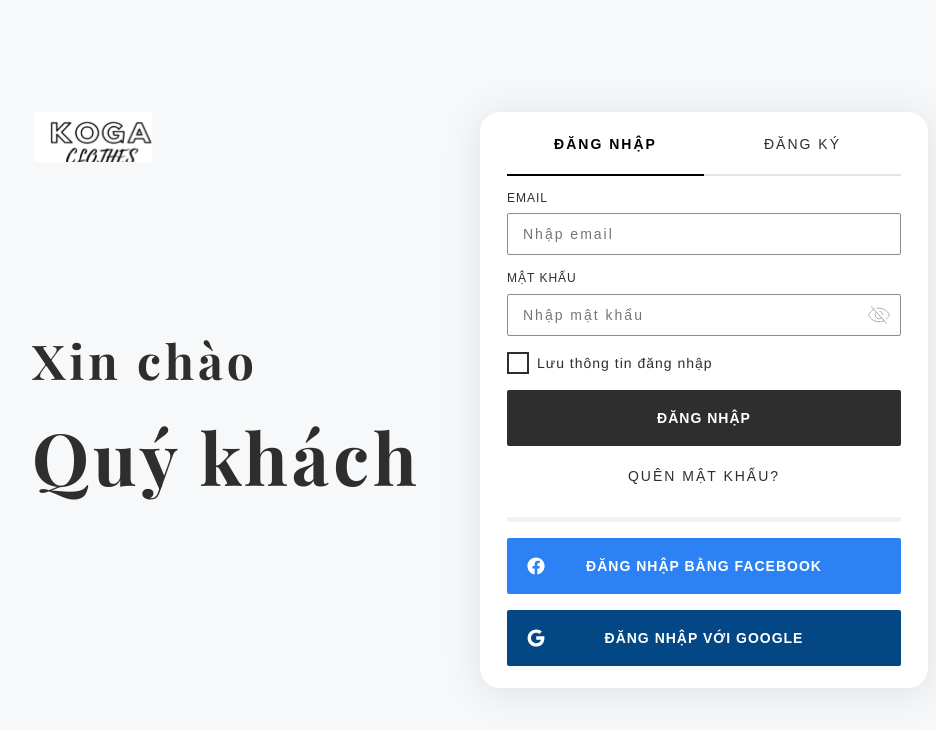
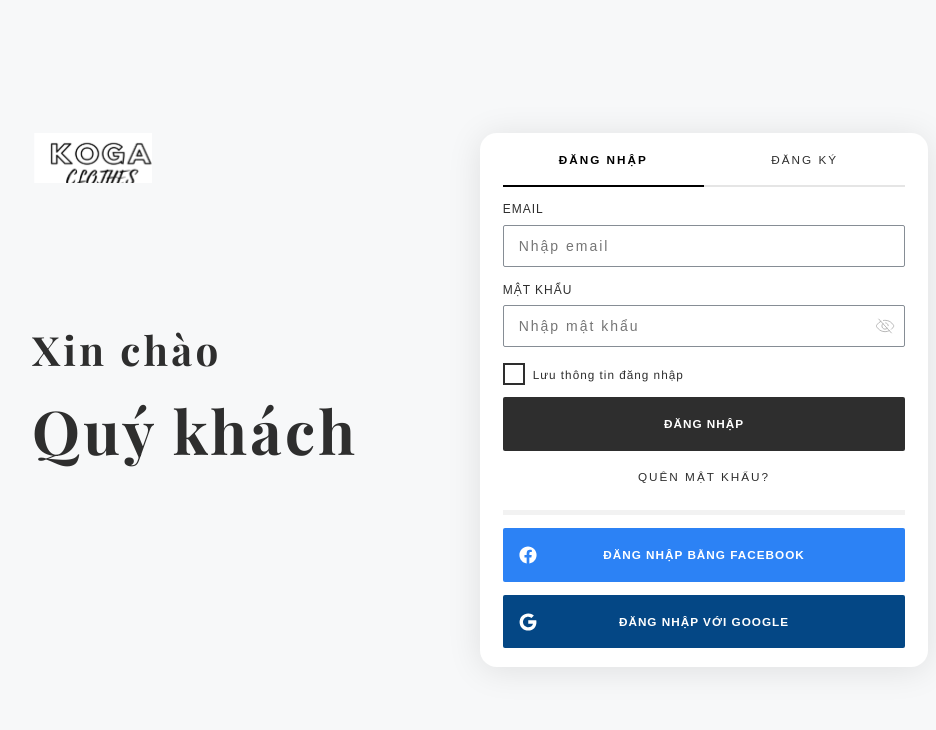
Before and after one commit to chuthuong2004/Ecommerce-admin, a React (Create React App) app: page /dang-nhap in a window 1280 px wide. Shown: the top 730 px of the page, without its empty margins (160-1096 px from the left). Built offline with nearby package versions, Linux system fonts and the light colour scheme; no server answers; a web font is replaced by a local one.

Commit message:
update css

```diff
--- a/src/components/GlobalStyles/GlobalStyles.scss
+++ b/src/components/GlobalStyles/GlobalStyles.scss
@@ -1,8 +1,8 @@
 @import 'normalize.css';
 @import url('https://fonts.googleapis.com/css2?family=Inter:wght@100;200;300;400;500;600;700;800;900&family=Playfair+Display:ital,wght@0,600;0,700;0,800;1,600;1,700&display=swap');
 @import url('https://rsms.me/inter/inter.css');
-@import "~slick-carousel/slick/slick.css";
-@import "~slick-carousel/slick/slick-theme.css";
+@import '~slick-carousel/slick/slick.css';
+@import '~slick-carousel/slick/slick-theme.css';
 :root {
   --primary: #2e2e2e;
   --secondary: #fe8ce5;
@@ -50,12 +50,12 @@
 }
 
 html {
-    font-size: 62.5%;
+  font-size: 52.5%;
 }
 
 body {
   font-family: 'Inter', sans-serif;
-    font-size: 1.6rem;
+  font-size: 1.4rem;
   line-height: 1.5;
   text-rendering: optimizeSpeed;
   color: var(--primary);
@@ -125,7 +125,7 @@ body {
   .tippy-content {
     padding: 8px 9px;
   }
-    .tippy-box[data-placement^='bottom']>.tippy-arrow:before {
+  .tippy-box[data-placement^='bottom'] > .tippy-arrow:before {
     top: -8px;
   }
 }
--- /dev/null
+++ b/src/components/index.ts
@@ -0,0 +1,3 @@
+export { default as Button } from './Button';
+export { default as SearchInput } from './SearchInput';
+export { default as Conversation } from './Conversation';
--- a/src/layouts/DefaultLayout/DefaultLayout.tsx
+++ b/src/layouts/DefaultLayout/DefaultLayout.tsx
@@ -45,7 +45,7 @@ const DefaultLayout: React.FC<Props> = ({ children }) => {
       <div className={cx('right')}>
         <HeaderContent />
         <div className={cx('content')}> {children} </div>
-        <FooterContent />
+        {pathname !== config.routes.chat && <FooterContent />}
       </div>
     </div>
   );
--- a/src/layouts/components/FooterContent/FooterContent.module.scss
+++ b/src/layouts/components/FooterContent/FooterContent.module.scss
@@ -1,3 +1,5 @@
 .container {
+  background-color: red;
+  height: 3rem;
   padding: 15px 24px 24px;
 }
--- a/src/layouts/components/HeaderContent/HeaderContent.module.scss
+++ b/src/layouts/components/HeaderContent/HeaderContent.module.scss
@@ -3,6 +3,7 @@
   justify-content: space-between;
   align-items: center;
   background-color: #f5f4fe;
+  background-color: red;
   gap: 70px;
   padding: 2rem;
   position: fixed;
--- a/src/layouts/components/HeaderContent/HeaderContent.tsx
+++ b/src/layouts/components/HeaderContent/HeaderContent.tsx
@@ -1,22 +1,12 @@
 import classNames from 'classnames/bind';
 import styles from './HeaderContent.module.scss';
-// import ScrollToTop from '../components/ScrollToTop';
-import { useLocation, useParams } from 'react-router-dom';
-import React, { useEffect, ReactNode } from 'react';
-import SearchInput from '../../../components/SearchInput';
-import Button from '../../../components/Button';
-import {
-  BellIcon,
-  CameraIcon,
-  MessageIcon,
-  PlusIcon,
-  PlusStrongIcon,
-} from '../../../components/Icons';
+import { CameraIcon, MessageIcon, PlusStrongIcon } from '../../../components/Icons';
+import { Button, SearchInput } from '../../../components';
 const cx = classNames.bind(styles);
 const HeaderContent = () => {
   return (
     <div className={cx('container')}>
-      <h3 className={cx('title')}>Tổng quan</h3>
+      <h3 className={cx('title')}>Tin nhắn</h3>
       <div className={cx('search')}>
         <SearchInput loading={false} value="" onChange={() => {}} handleClearInput={() => {}} />
       </div>
--- a/src/pages/Chat/Chat.module.scss
+++ b/src/pages/Chat/Chat.module.scss
@@ -1,5 +1,8 @@
 .chat {
   display: flex;
+  background-color: blue;
+  height: calc(100vh - var(--height-header) - 4rem);
+  overflow: hidden;
   &-sidebar {
     flex: 2;
     &__header {
```
Lines whose indentation alone changed are shown as unchanged.
